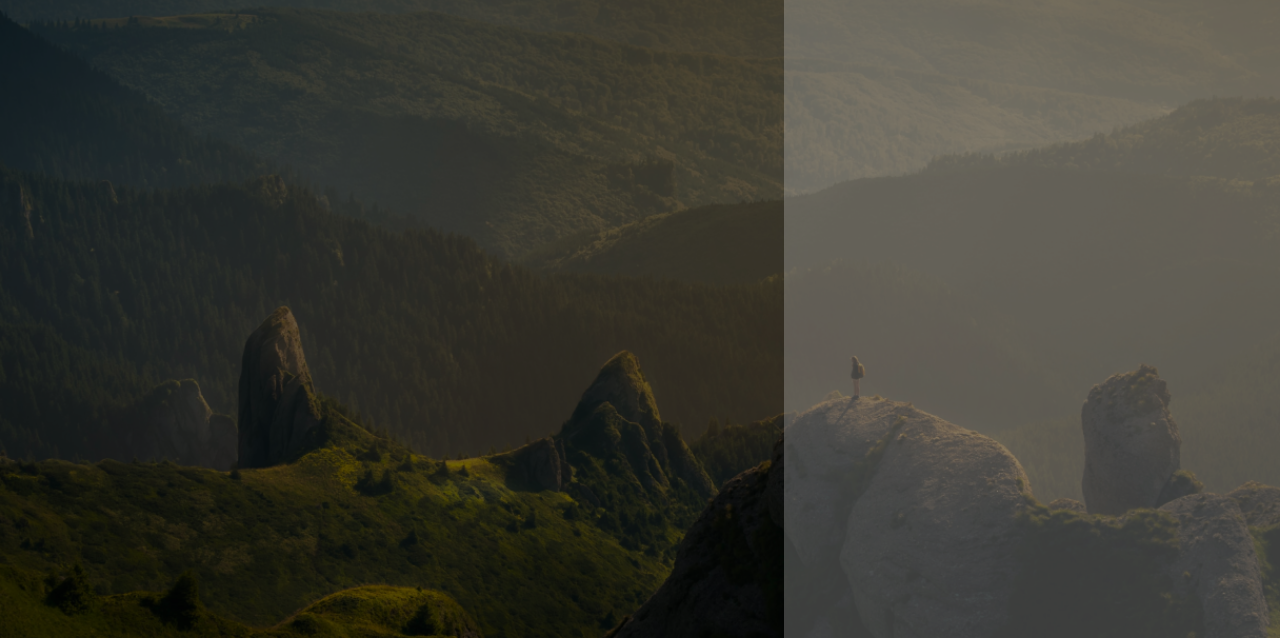
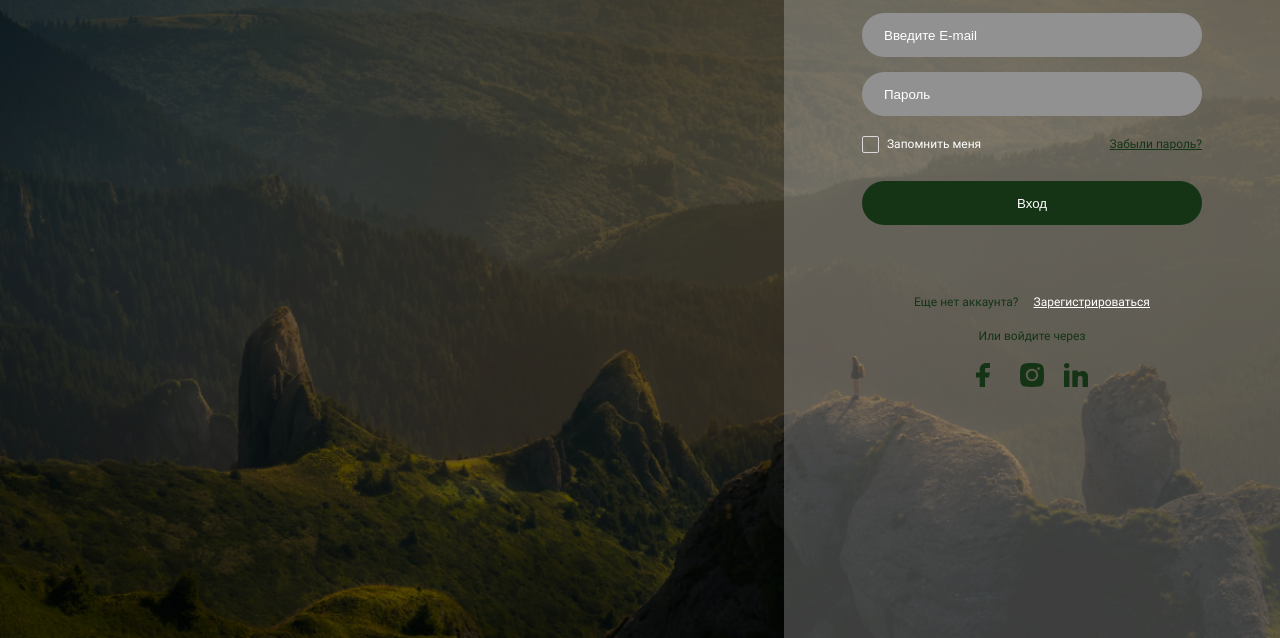
Before and after one commit to karakurtev/Amelia-main, a plain HTML site: page index.html in a window 1280 px wide. Shown: the part 162-800 px from the top of the page. Drawn offline with Linux system fonts and the light colour scheme.

Commit message:
main_work

```diff
--- a/css/style.css
+++ b/css/style.css
@@ -40,7 +40,7 @@ body::before {
 
 .in{
     max-width: 340px;
-    min-height: 100vh;
+	text-align: center;
     margin: 0 auto;
     }
 
@@ -54,7 +54,7 @@ body::before {
 	/* display: inline-block; */
 	display: flex;
 	align-items: center;
-	text-align: center;
+	/* text-align: center; */
 	height: 36px;
 	border: 1px solid #153416;
     border-radius: 30px;
@@ -66,7 +66,7 @@ body::before {
 .in_switch input + label::before {
 	content: '';
 	position: absolute;
-	/* top: 1px; */
+	top: 1px;
 	left: 2px;
 	width: 50%;
 	height: 32px;
@@ -75,13 +75,8 @@ body::before {
 	transition: all .3s linear;
 }
 
-/* .in_switch input:checked + label {
-	background: #000;
-	box-shadow: inset 0 0 4px rgb(13, 255, 255);
-} */
 
 .in_switch input:checked + label::before {
-	/* background: rgb(13, 255, 255); */
 	left: calc(100% - 2px);
 	transform: translateX(-100%);
 	transition: all .3s linear;
@@ -92,3 +87,135 @@ body::before {
 	flex: 0 0 50%;
 	position: relative;
 }
+
+h1 {
+	font-size: 30px;
+	line-height: 35px;
+	margin: 75px 0 29px;
+}
+
+.login input {
+	width: 340px;
+	height: 44px;
+	border-radius: 30px;
+	background: #929191;
+	border: none;
+
+}
+
+.login ::-webkit-input-placeholder {
+	color: #FFFFFF;
+	padding: 15px 20px;
+}
+
+.login input:focus-visible {
+
+	color: #fff;
+	border: none;
+}
+
+.login input +input {
+	margin: 15px 0 21px;
+}
+
+.select {
+	display: flex;
+	align-items: center;
+    justify-content: space-between;
+}
+
+.select input {
+	position: absolute;
+	z-index: -1;
+	opacity: 0;
+}
+.select input + label {
+	padding-left: 25px;
+	display: inline-block;
+	position: relative;
+	font-size: 12px;
+	line-height: 14px;
+	color: #FFFFFF;
+}
+
+.select input + label::before {
+	content: '';
+	position: absolute;
+	top: -1px;
+	left: 0;
+	width: 15px;
+	height: 15px;
+	border: 1px solid #D9D9D9;
+	border-radius: 2px;
+}
+
+.select input:checked + label::before {
+	background: #153416;
+	border: 1px solid #153416;
+}
+.select input:checked + label::after {
+	content: '';
+	position: absolute;
+	top: 1px;
+    left: 6px;
+    width: 5px;
+    height: 8px;
+	border-bottom: 1px solid #fff;
+	border-right: 1px solid #fff;
+	transform: rotate(38deg);
+}
+
+.enter input{
+	margin: 30px 0 40px;
+	width: 340px;
+	height: 44px;
+	border-radius: 30px;
+	background: #153416;
+	color: #FFFFFF;
+	border: none;
+}
+
+.regisrtation {
+	display: flex;
+	justify-content: center;
+	gap: 15px;
+	margin: 30px 0 20px;
+}
+
+.wight {
+	color: #fff;
+}
+
+.green {
+	color: #153416;
+}
+
+.cursor {
+	cursor: pointer;
+}
+
+.decor_none {
+	text-decoration: none;
+}
+
+.icons {
+    display: flex;
+    justify-content: center;
+    gap: 20px;
+    margin: 20px 0 0;
+}
+
+.icons a {
+    display: block;
+}
+
+
+.icon {
+	width: 24px;
+	height: 24px;
+	fill: #153416;
+}
+
+icon:hover {
+	fill: #FFFFFF;
+}
--- a/index.html
+++ b/index.html
@@ -11,13 +11,55 @@
     <div class="wrapper">
         <div class="container">
             <div class="in">
-                <div class="in_switch">
+                <div class="in_switch ">
                     <input id="switch" type="checkbox">
-                    <label for="switch">
+                    <label class="cursor" for="switch">
                         <span>Вход</span>
                         <span>Регистрация</span>
                     </label>
                 </div>
+                <h1>Вход</h1>
+                <section class="login">
+                    <input type="text" name="email" placeholder="Введите E-mail">
+                    <input type="password" required  placeholder="Пароль">
+                </section>
+                <section class="select">
+                    <p>
+                        <input type="checkbox" id="remember">
+                        <label class="cursor"  for="remember">Запомнить меня</label>
+                    </p>
+                    <a class="green" href="#">Забыли пароль?</a>
+                </section>
+                <section class="enter">
+                    <input class="cursor" type="button" value="Вход">
+                </section>
+                <section class="regisrtation">
+                    <a class="green decor_none" href="#">Еще нет аккаунта? </a>
+                    <a class="wight" href="#">Зарегистрироваться</a>
+                </section>
+                <a class="green decor_none" href="#">Или войдите через</a>
+                <ul class="icons">
+                    <li>
+                        <a href="#">
+                            <svg class="icon">
+					            <use href="images/sprite.svg#facebook"></use>
+				            </svg>
+                        </a>
+                    </li>
+                    <li>
+                        <a href="#">
+                            <svg class="icon">
+					            <use href="images/sprite.svg#instagram"></use>
+				            </svg>
+                        </a>
+                    </li>
+                    <li>
+                        <a href="#">
+                            <svg class="icon">
+					            <use href="images/sprite.svg#in"></use>
+				            </svg>
+                        </a>
+                    </li>
             </div>
         </div>
 
```
Also changed, not shown: images/sprite.svg (added).
